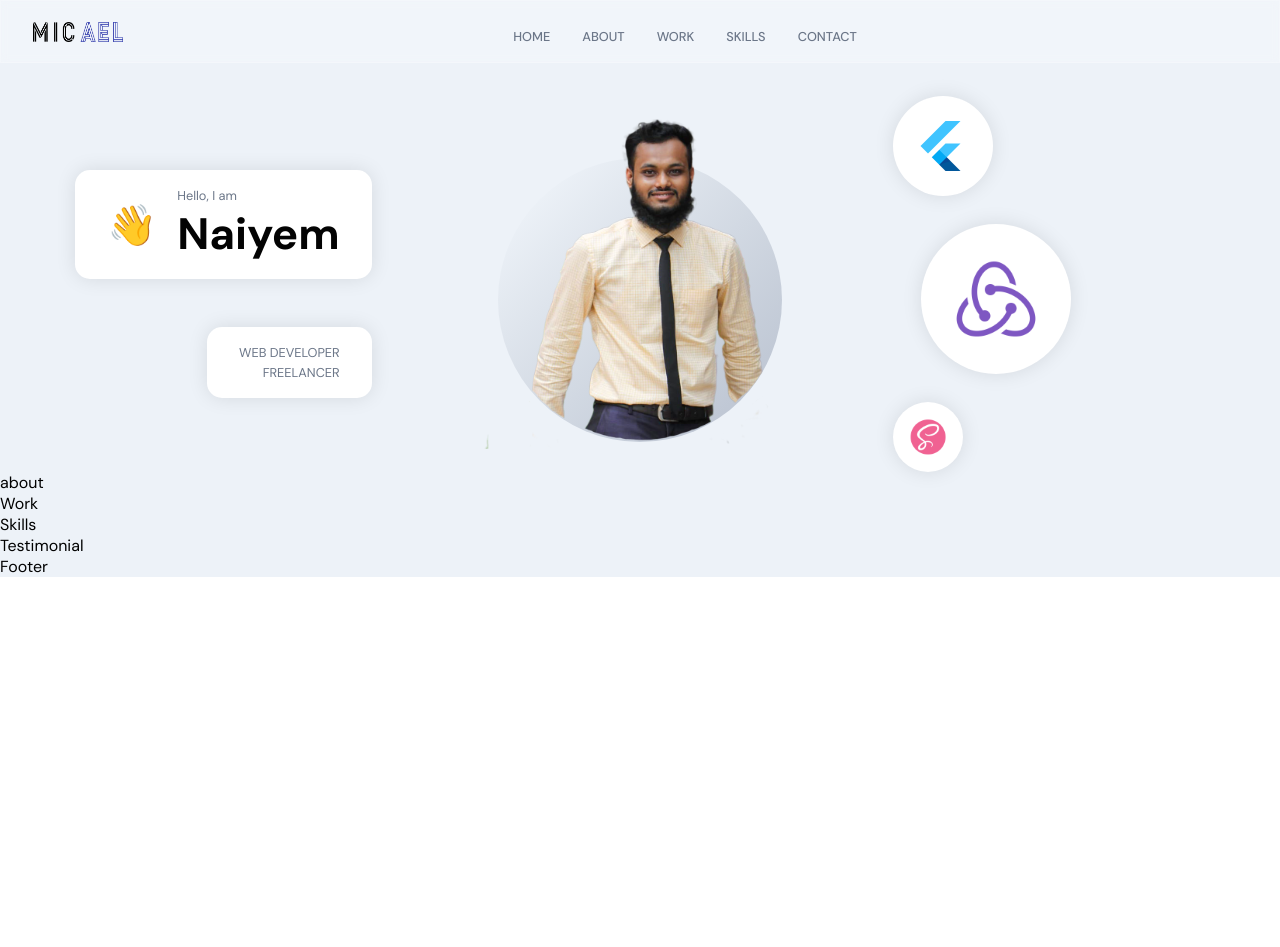
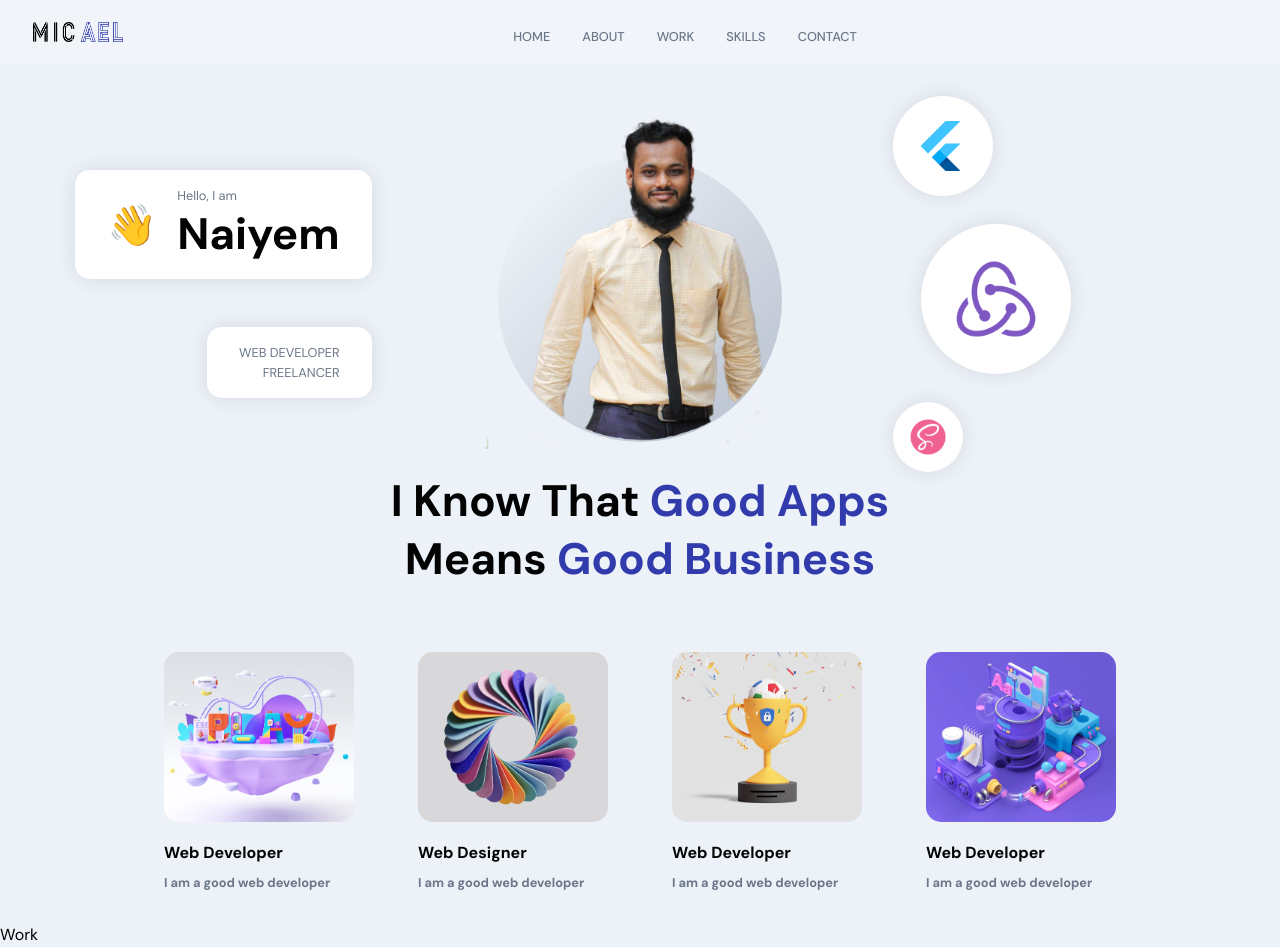
Before and after one commit to LeoNaiyem/leoNaiyem_portfolio_frontend, a React (Create React App) app: page / in a window 1280 px wide. Shown: the top 947 px of the page. Before the commit the page ends 800 px from the top, so only its background shows below. Built offline with nearby package versions, Linux system fonts and the light colour scheme.

Commit message:
about section is completed

```diff
--- a/src/containers/About/About.jsx
+++ b/src/containers/About/About.jsx
@@ -1,13 +1,60 @@
-import React from 'react';
+import { motion } from "framer-motion";
+import React from "react";
+import { images } from '../../constants';
+import "./About.scss";
 
-import './About.scss';
-
+const abouts = [
+  {
+    title: "Web Developer",
+    description: "I am a good web developer",
+    imgUrl: images.about01,
+  },
+  {
+    title: "Web Designer",
+    description: "I am a good web developer",
+    imgUrl: images.about02,
+  },
+  {
+    title: "Web Developer",
+    description: "I am a good web developer",
+    imgUrl: images.about03,
+  },
+  {
+    title: "Web Developer",
+    description: "I am a good web developer",
+    imgUrl: images.about04,
+  },
+];
 const About = () => {
-    return (
-        <div>
-            about
-        </div>
-    );
+  return (
+    <>
+      <h1 className="head-text">
+        I Know that
+        <span> Good Apps</span> <br />
+        means
+        <span> Good Business</span>
+      </h1>
+      <div className="app__profiles">
+        {abouts.map((about, index) => (
+          <motion.div
+            whileInView={{ opacity: 1 }}
+            whileHover={{ scale: 1.1 }}
+            transition={{ duration: 0.5, type: "tween" }}
+            className="app__profile-item"
+            key={about.title + index}
+          >
+            <img src={about.imgUrl} alt={about.title} />
+            <h2 className="bold-text" style={{ marginTop: 20 }}>
+              {about.title}
+            </h2>
+            <h2 className="p-text" style={{ marginTop: 10 }}>
+              {about.description}
+            </h2>
+          </motion.div>
+        ))}
+      </div>
+    </>
+  );
 };
 
 export default About;
--- a/src/containers/About/About.scss
+++ b/src/containers/About/About.scss
@@ -0,0 +1,37 @@
+.app__about {
+  flex: 1;
+  width: 100%;
+  flex-direction: column;
+}
+.app__profiles {
+  display: flex;
+  justify-content: center;
+  align-items: flex-start;
+  flex-wrap: wrap;
+  margin-top: 2rem;
+}
+
+.app__profile-item {
+  width: 190px;
+  display: flex;
+  justify-content: flex-start;
+  align-items: flex-start;
+  flex-direction: column;
+  margin: 2rem;
+
+  img {
+    width: 100%;
+    height: 170px;
+    border-radius: 15px;
+    object-fit: cover;
+  }
+
+  @media screen and (min-width: 2000px) {
+    width: 370px;
+    margin: 2rem 4rem;
+
+    img {
+      height: 320px;
+    }
+  }
+}
```
